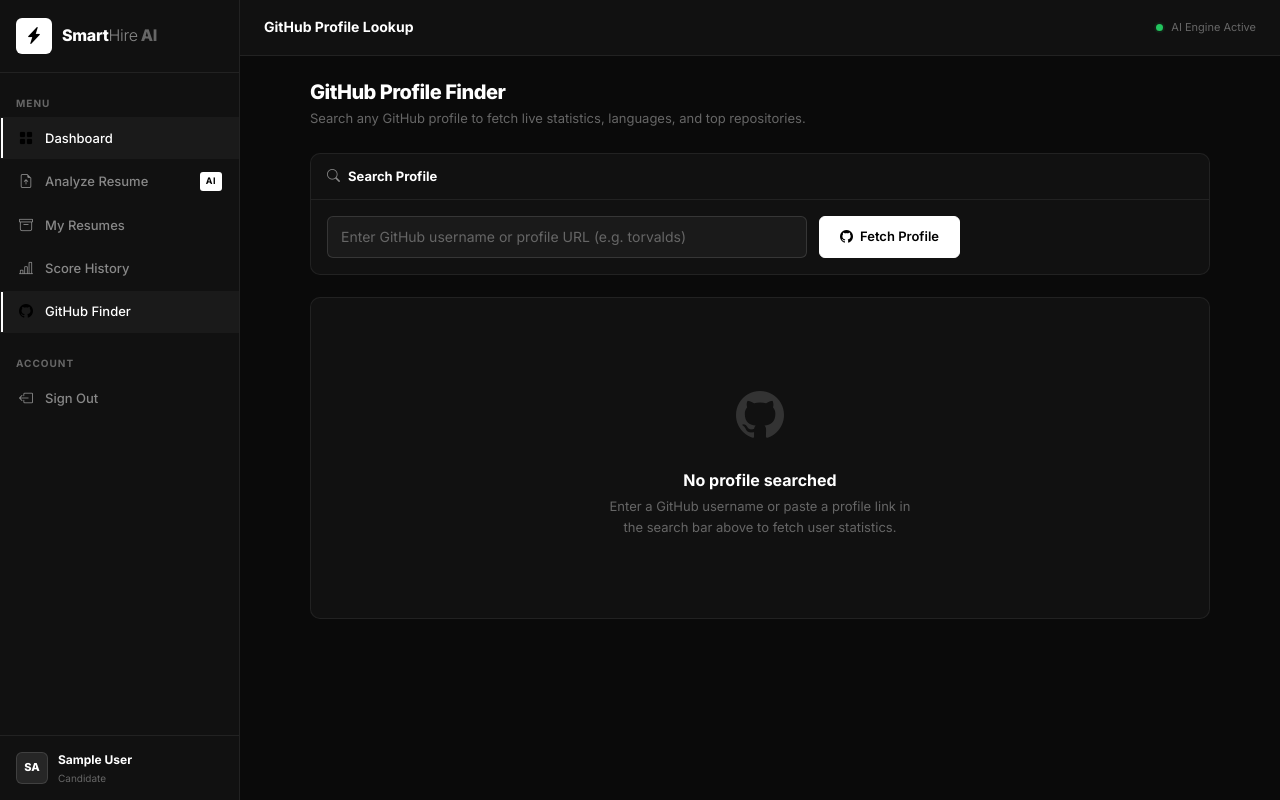
After one commit to Sumitkate55/smarthire-ai, a Django app: page /dashboard/github-lookup/ in a window 1280 px wide. The commit adds this page. Run offline with Django 4.2, Linux system fonts and the light colour scheme; the visitor is signed in with stand-in values (Sample User, id 1).

Commit message:
Add dedicated GitHub Profile Finder page, views, routing, template, and unit tests

```diff
--- a/apps/dashboard/urls.py
+++ b/apps/dashboard/urls.py
@@ -4,4 +4,5 @@ from . import views
 app_name = 'dashboard'
 urlpatterns = [
     path('', views.home, name='home'),
+    path('github-lookup/', views.github_lookup, name='github_lookup'),
 ]
--- a/apps/dashboard/views.py
+++ b/apps/dashboard/views.py
@@ -1,6 +1,7 @@
 from django.shortcuts import render
 from django.contrib.auth.decorators import login_required
 from core.services.mongodb import resumes_col, scores_col
+from core.services.resume_analyzer import github_analysis
 
 
 @login_required
@@ -31,3 +32,20 @@ def home(request):
         "avg_score": avg_score,
     }
     return render(request, 'dashboard/home.html', context)
+
+
+@login_required
+def github_lookup(request):
+    github_user = request.GET.get('github', '').strip()
+    github_data = None
+    if github_user:
+        try:
+            github_data = github_analysis(github_user)
+        except Exception:
+            github_data = {"error": "GitHub profile fetch failed."}
+
+    context = {
+        "github_user": github_user,
+        "github_data": github_data,
+    }
+    return render(request, 'dashboard/github_lookup.html', context)
--- a/templates/base.html
+++ b/templates/base.html
@@ -49,6 +49,12 @@
          class="sh-nav-link {% if request.resolver_match.namespace == 'scoring' and request.resolver_match.url_name == 'history' %}active{% endif %}">
         <span class="sh-nav-icon"><i class="bi bi-bar-chart-line"></i></span>
         <span>Score History</span>
+      </a>
+
+      <a href="{% url 'dashboard:github_lookup' %}"
+         class="sh-nav-link {% if request.resolver_match.namespace == 'dashboard' and request.resolver_match.url_name == 'github_lookup' %}active{% endif %}">
+        <span class="sh-nav-icon"><i class="bi bi-github"></i></span>
+        <span>GitHub Finder</span>
       </a>
 
       <div class="sh-nav-section" style="margin-top:16px">Account</div>
--- /dev/null
+++ b/templates/dashboard/github_lookup.html
@@ -0,0 +1,174 @@
+{% extends 'base.html' %}
+{% block title %}GitHub Profile Lookup{% endblock %}
+{% block page_title %}GitHub Profile Lookup{% endblock %}
+
+{% block content %}
+<div style="max-width:900px;margin:0 auto">
+
+  <!-- Header Section -->
+  <div style="margin-bottom:24px">
+    <h1 style="font-size:20px;font-weight:800;color:var(--white);letter-spacing:-0.5px;margin-bottom:4px">
+      GitHub Profile Finder
+    </h1>
+    <p style="font-size:13px;color:var(--g400)">
+      Search any GitHub profile to fetch live statistics, languages, and top repositories.
+    </p>
+  </div>
+
+  <!-- Search Card -->
+  <div class="sh-card mb-4">
+    <div class="sh-card-header">
+      <i class="bi bi-search" style="color:var(--g300);font-size:13px"></i>
+      <span class="sh-card-title">Search Profile</span>
+    </div>
+    <div class="sh-card-body">
+      <form method="get" style="display:flex;gap:12px;flex-wrap:wrap">
+        <input type="text" name="github" value="{{ github_user|default:'' }}"
+               placeholder="Enter GitHub username or profile URL (e.g. torvalds)"
+               class="sh-input" style="flex:1;min-width:240px;max-width:480px" required>
+        <button type="submit" class="sh-btn sh-btn-primary" style="padding-left: 20px; padding-right: 20px;">
+          <i class="bi bi-github"></i> Fetch Profile
+        </button>
+      </form>
+    </div>
+  </div>
+
+  <!-- Results Section -->
+  {% if github_user %}
+    {% if github_data %}
+      {% if github_data.error %}
+        <div class="sh-card">
+          <div class="sh-card-body">
+            <div class="sh-alert sh-alert-error" style="margin: 0;">
+              <i class="bi bi-exclamation-triangle-fill"></i>
+              <div>
+                <strong>Error fetching profile:</strong> {{ github_data.error }}
+              </div>
+            </div>
+          </div>
+        </div>
+      {% else %}
+        <!-- Profile Card -->
+        <div class="sh-card mb-4">
+          <div class="sh-card-body" style="padding:24px">
+            <div style="display:flex;align-items:center;gap:20px;flex-wrap:wrap">
+              <img src="{{ github_data.avatar }}" alt="{{ github_data.username }}"
+                   style="width:72px;height:72px;border-radius:50%;border:2px solid var(--border-md);background:var(--g800)">
+              <div>
+                <h2 style="font-size:18px;font-weight:800;color:var(--white);margin-bottom:2px">{{ github_data.name }}</h2>
+                <div style="font-size:13px;color:var(--g400);margin-bottom:6px">@{{ github_data.username }}</div>
+                {% if github_data.bio %}
+                  <p style="font-size:13px;color:var(--g200);line-height:1.5;max-width:540px;margin:0">{{ github_data.bio }}</p>
+                {% endif %}
+              </div>
+              <div style="display:flex;gap:24px;margin-left:auto;padding-left:16px">
+                <div style="text-align:center">
+                  <div style="font-size:22px;font-weight:800;color:var(--white)">{{ github_data.public_repos }}</div>
+                  <div style="font-size:11px;color:var(--g400);text-transform:uppercase;letter-spacing:0.05em">Repositories</div>
+                </div>
+                <div style="text-align:center">
+                  <div style="font-size:22px;font-weight:800;color:var(--white)">{{ github_data.followers }}</div>
+                  <div style="font-size:11px;color:var(--g400);text-transform:uppercase;letter-spacing:0.05em">Followers</div>
+                </div>
+                <div style="text-align:center">
+                  <div style="font-size:22px;font-weight:800;color:var(--white)">{{ github_data.following }}</div>
+                  <div style="font-size:11px;color:var(--g400);text-transform:uppercase;letter-spacing:0.05em">Following</div>
+                </div>
+              </div>
+            </div>
+          </div>
+        </div>
+
+        <!-- Languages & Repos Grid -->
+        <div style="display:grid;grid-template-columns:1fr;gap:20px">
+
+          <!-- Languages Card -->
+          {% if github_data.top_languages %}
+          <div class="sh-card">
+            <div class="sh-card-header">
+              <i class="bi bi-code-slash" style="color:var(--g300);font-size:13px"></i>
+              <span class="sh-card-title">Top Languages (by repo count)</span>
+            </div>
+            <div class="sh-card-body" style="padding:18px 20px">
+              <div style="display:flex;gap:8px;flex-wrap:wrap">
+                {% for lang, count in github_data.top_languages %}
+                <span class="sh-badge" style="font-size:12px;padding:6px 12px;background:var(--g800)">
+                  {{ lang }} <span style="color:var(--g400);margin-left:4px;font-weight:normal">({{ count }})</span>
+                </span>
+                {% endfor %}
+              </div>
+            </div>
+          </div>
+          {% endif %}
+
+          <!-- Repositories Card -->
+          {% if github_data.top_repos %}
+          <div class="sh-card">
+            <div class="sh-card-header">
+              <i class="bi bi-journal-bookmark-fill" style="color:var(--g300);font-size:13px"></i>
+              <span class="sh-card-title">Top Repositories (by stars)</span>
+            </div>
+            <div class="sh-card-body" style="padding:20px">
+              <div style="display:grid;grid-template-columns:repeat(auto-fill,minmax(260px,1fr));gap:12px">
+                {% for repo in github_data.top_repos %}
+                <a href="{{ repo.url }}" target="_blank" rel="noreferrer"
+                   style="display:flex;flex-direction:column;justify-content:space-between;background:var(--g800);border:1px solid var(--border);border-radius:8px;padding:16px;transition:border-color 0.2s;min-height:110px"
+                   onmouseover="this.style.borderColor='rgba(255,255,255,0.2)'"
+                   onmouseout="this.style.borderColor=''">
+                  <div>
+                    <div style="font-size:14px;font-weight:700;color:var(--white);margin-bottom:6px;word-break:break-all">{{ repo.name }}</div>
+                    {% if repo.description %}
+                    <p style="font-size:11px;color:var(--g400);margin-bottom:12px;line-height:1.4;display:-webkit-box;-webkit-line-clamp:2;-webkit-box-orient:vertical;overflow:hidden;text-overflow:ellipsis">
+                      {{ repo.description }}
+                    </p>
+                    {% endif %}
+                  </div>
+                  <div style="display:flex;align-items:center;gap:12px;font-size:11px;color:var(--g400);margin-top:auto">
+                    <span style="display:inline-flex;align-items:center;gap:3px"><i class="bi bi-star"></i> {{ repo.stars }}</span>
+                    <span style="display:inline-flex;align-items:center;gap:3px"><i class="bi bi-circle-fill" style="font-size:6px;color:var(--g300)"></i> {{ repo.language }}</span>
+                  </div>
+                </a>
+                {% endfor %}
+              </div>
+            </div>
+          </div>
+          {% endif %}
+
+        </div>
+
+        <div style="margin-top:20px;display:flex;gap:10px">
+          <a href="{{ github_data.profile_url }}" target="_blank" rel="noreferrer" class="sh-btn sh-btn-primary">
+            <i class="bi bi-box-arrow-up-right"></i> View GitHub Profile
+          </a>
+          <a href="{% url 'dashboard:github_lookup' %}" class="sh-btn sh-btn-outline">
+            <i class="bi bi-arrow-left"></i> Clear Search
+          </a>
+        </div>
+      {% endif %}
+    {% else %}
+      <div class="sh-card">
+        <div class="sh-card-body">
+          <div class="sh-empty" style="padding:40px 20px">
+            <div class="spinner-border text-light" role="status" style="width:24px;height:24px;margin-bottom:12px"></div>
+            <p>Fetching profile data...</p>
+          </div>
+        </div>
+      </div>
+    {% endif %}
+  {% else %}
+    <!-- Empty State -->
+    <div class="sh-card">
+      <div class="sh-card-body" style="padding:48px 24px">
+        <div class="sh-empty">
+          <i class="bi bi-github" style="font-size:48px;color:var(--g600);margin-bottom:16px"></i>
+          <h3 style="font-size:16px;font-weight:700;color:var(--white);margin-bottom:6px">No profile searched</h3>
+          <p style="font-size:13px;color:var(--g400);max-width:320px;margin-bottom:0">
+            Enter a GitHub username or paste a profile link in the search bar above to fetch user statistics.
+          </p>
+        </div>
+      </div>
+    </div>
+  {% endif %}
+
+</div>
+{% endblock %}
```
Also changed, not shown: apps/dashboard/tests.py (added, +52 -0 lines).
